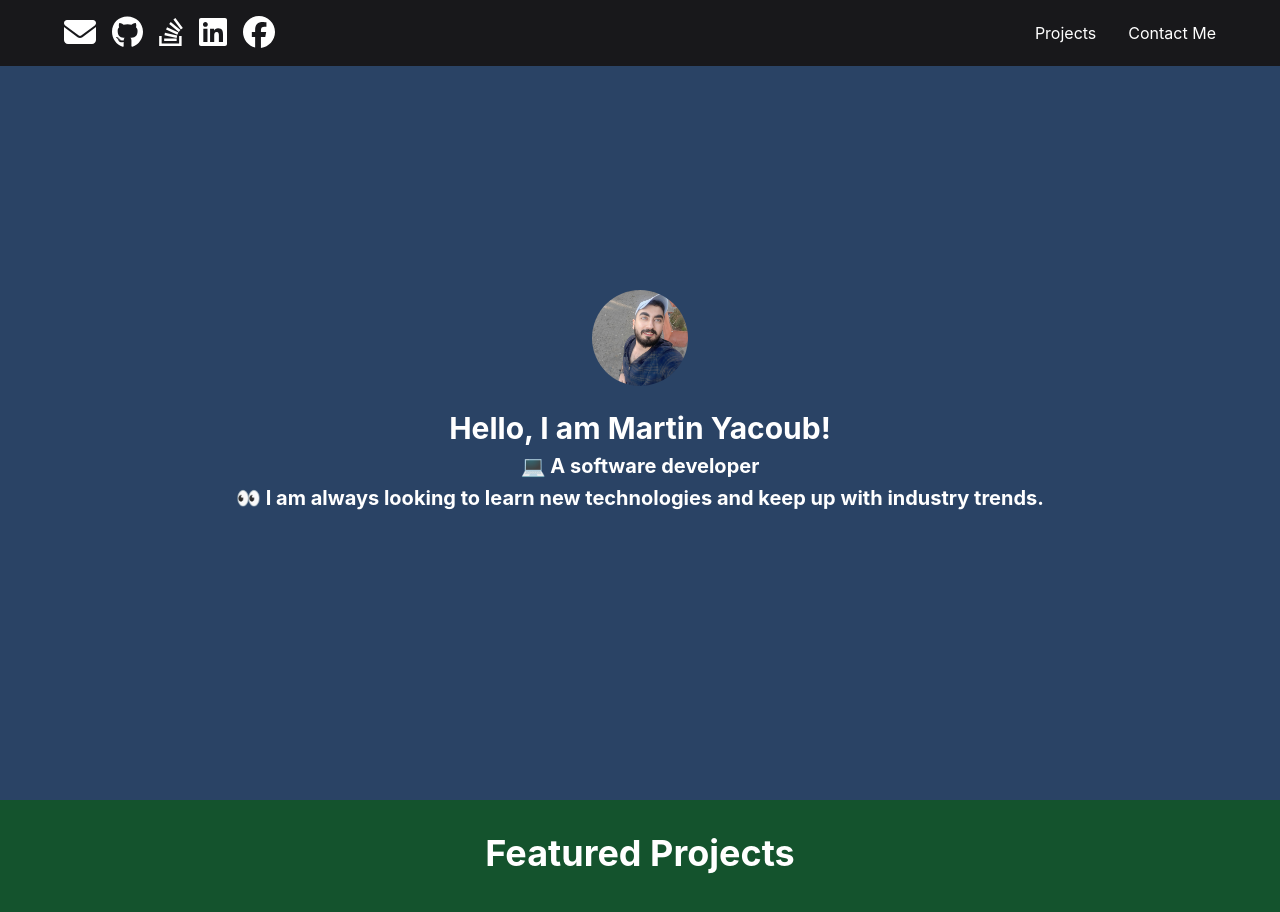
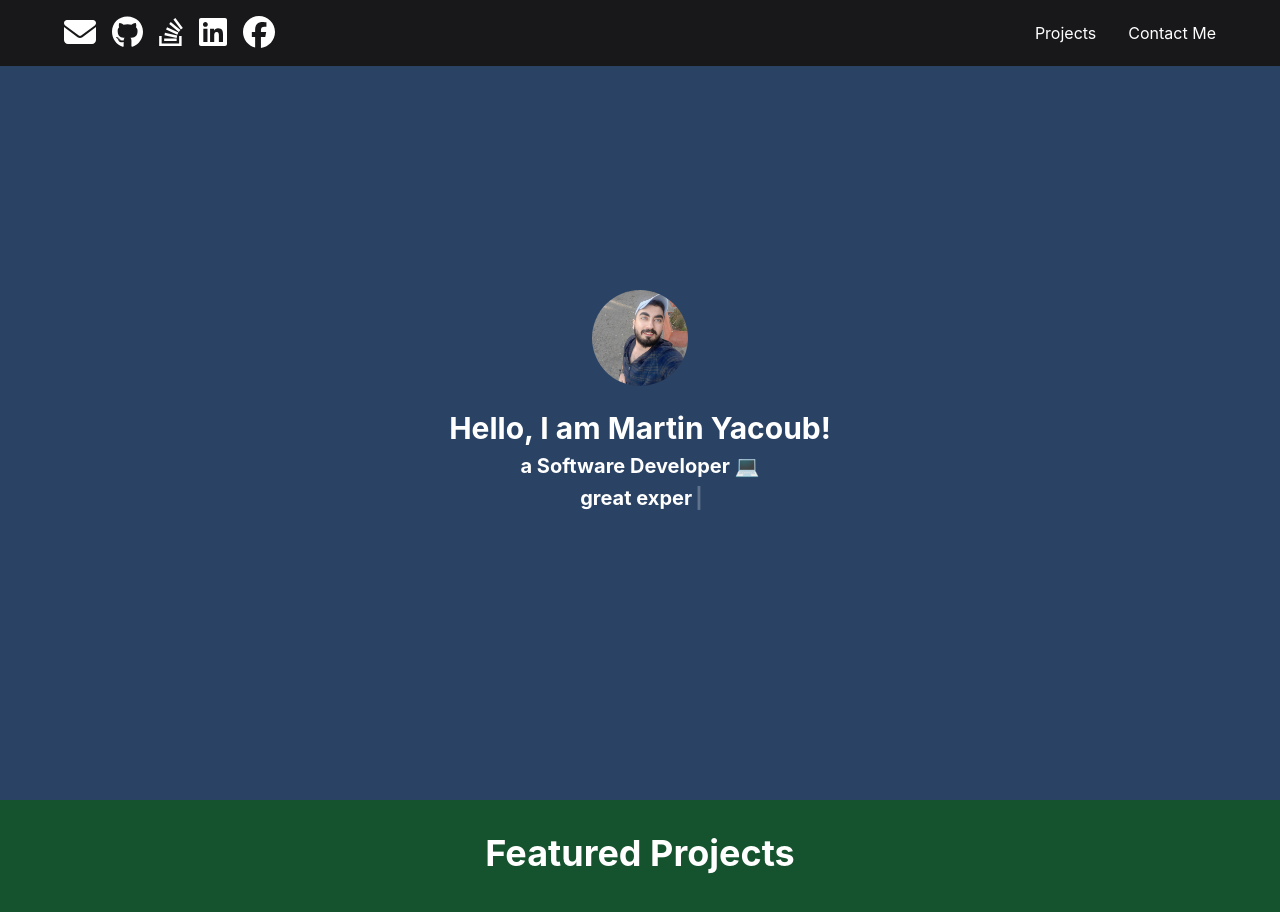
Before and after one commit to itsjustmartin/portfolioReact, a React (Create React App) app: page / in a window 1280 px wide. Shown: the top 912 px of the page. Built offline with nearby package versions, Linux system fonts and the light colour scheme.

Commit message:
add a typing animation

```diff
--- a/package.json
+++ b/package.json
@@ -18,7 +18,9 @@
     "framer-motion": "^7.3.5",
     "react": "^18.2.0",
     "react-dom": "^18.2.0",
-    "react-scripts": "5.0.1",
+    "react-scripts": "^5.0.1",
+    "react-simple-typewriter": "^5.0.1",
+    "react-type-animation": "^2.1.2",
     "web-vitals": "^2.1.4",
     "yup": "^0.32.11"
   },
--- a/src/components/LandingSection.js
+++ b/src/components/LandingSection.js
@@ -1,14 +1,37 @@
 import React from "react";
 import { Avatar, Heading, VStack } from "@chakra-ui/react";
 import FullScreenSection from "./FullScreenSection";
+import { Typewriter, Cursor } from 'react-simple-typewriter';
 
-import avatarImage from "../images/avataricon.png"; // Import the avatar image
+
+
+import avatarImage from "../images/avataricon.png";
 const greeting = "Hello, I am Martin Yacoub!";
-const bio1 = " 💻 A software developer";
-const bio2 = "👀 I am always looking to learn new technologies and keep up with industry trends.";
+const bio1 = `a Software Developer 💻 `;
+const bio2 = `my skills `;
 
 // Implement the UI for the LandingSection component according to the instructions.
 // Use a combination of Avatar, Heading and VStack components.
+
+function TypingComp() {
+  return (
+    <Typewriter
+      words={[
+        'great experience in Python and Django.',
+        'Hand on Bootstrap React-js .',
+        '👀 I am always looking to learn new technologies and keep up with industry trends !s',
+      ]}
+      cursor
+      cursorStyle='|'
+      loop={true}
+      delaySpeed={1000}
+      deleteSpeed={40}
+      typeSpeed={100}
+    >
+      <Cursor></Cursor>
+    </Typewriter>
+  );
+}
 const LandingSection = () => (
   <FullScreenSection
     justifyContent="center"
@@ -16,14 +39,14 @@ const LandingSection = () => (
     isDarkBackground
     backgroundColor="#2A4365"
   >
-    <Avatar size="xl" src={avatarImage}/>
+    <Avatar size="xl" src={avatarImage} />
     <VStack spacing={2} mt={4}>
       <Heading size="lg" color="white">{greeting}</Heading>
       <Heading size="md" color="white">{bio1}</Heading>
-      <Heading size="md" color="white">{bio2}</Heading>
+      <Heading size="md" color="white"><TypingComp /></Heading>
     </VStack>
-
   </FullScreenSection>
 );
 
+
 export default LandingSection;
```
Also changed, not shown: 2 other files (tests, documents, lock files or other folders).
